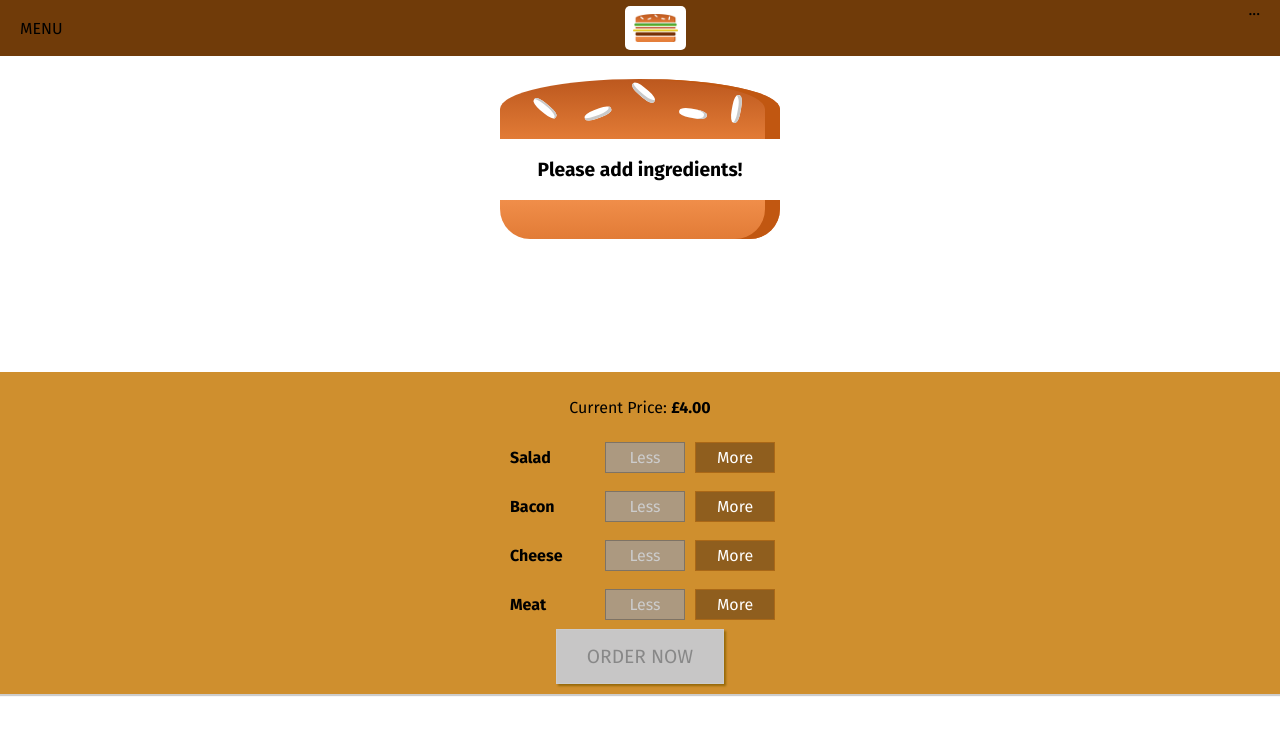
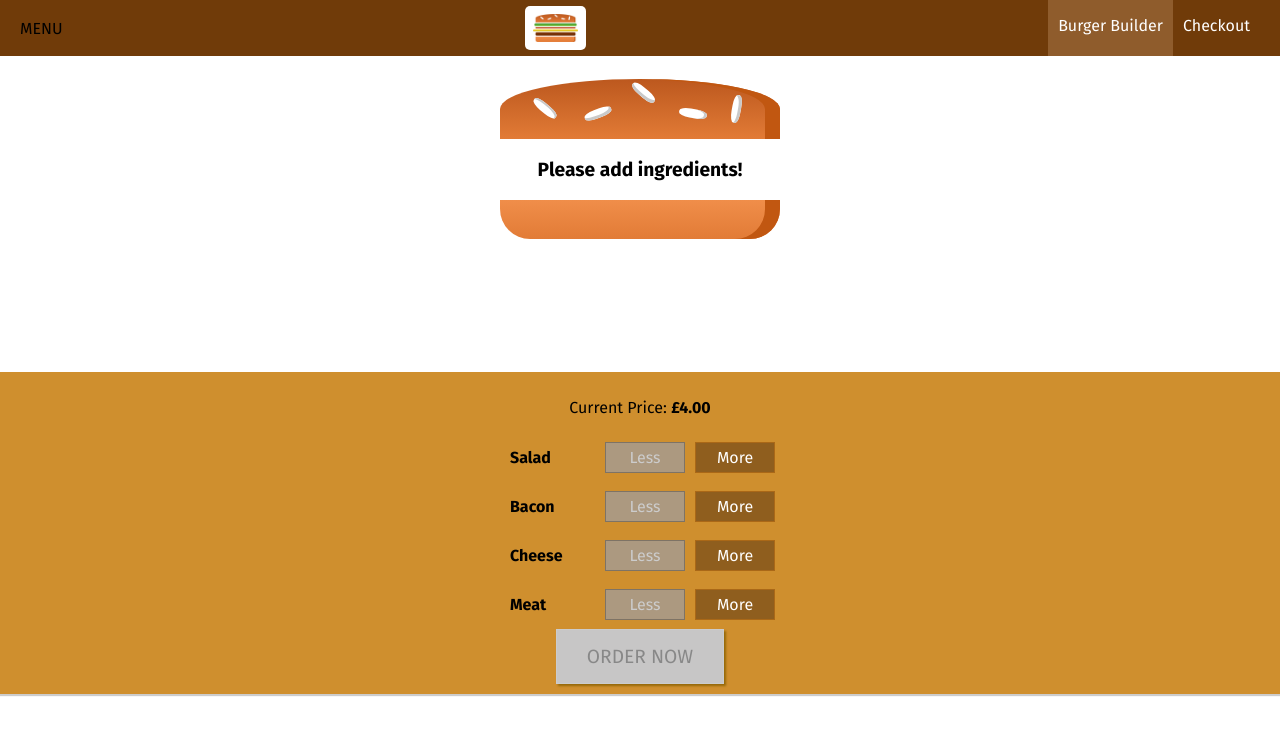
Before and after one commit to sergiosdcorreia/BurgerApp, a React (Create React App) app: page / in a window 1280 px wide. Shown: the top 734 px of the page. Built offline with nearby package versions, Linux system fonts and the light colour scheme.

Commit message:
Added navigation

```diff
--- /dev/null
+++ b/src/components/Navigation/NavigationItems/NavigationItem/NavgationItem.js
@@ -0,0 +1,11 @@
+import React from "react";
+
+import NavigationItemStyled from "../../../../styled-components/Navigation/NavigationItems/NavigationItem/NavigtionItemStyled";
+
+const NavigationItem = props => (
+  <NavigationItemStyled active={props.active}>
+    <a href={props.link}>{props.children}</a>
+  </NavigationItemStyled>
+);
+
+export default NavigationItem;
--- /dev/null
+++ b/src/components/Navigation/NavigationItems/NavigationItems.js
@@ -0,0 +1,15 @@
+import React from "react";
+
+import NavigationItem from "./NavigationItem/NavgationItem";
+import NavigationItemsStyled from "../../../styled-components/Navigation/NavigationItems/NavigationItemsStyled";
+
+const NavigationItems = () => (
+  <NavigationItemsStyled>
+    <NavigationItem link="/" active>
+      Burger Builder
+    </NavigationItem>
+    <NavigationItem link="/">Checkout</NavigationItem>
+  </NavigationItemsStyled>
+);
+
+export default NavigationItems;
--- a/src/components/Navigation/Toolbar/Toolbar.js
+++ b/src/components/Navigation/Toolbar/Toolbar.js
@@ -4,11 +4,15 @@
 import ToolbarStyled from "../../../styled-components/Navigation/Toolbar/ToolbarStyled";
 import Logo from "../../Logo/Logo";
 
+import NavigationItems from "../../Navigation/NavigationItems/NavigationItems";
+
 const Toolbar = props => (
   <ToolbarStyled>
     <div>MENU</div>
     <Logo />
-    <NavigationStyled>...</NavigationStyled>
+    <NavigationStyled>
+      <NavigationItems />
+    </NavigationStyled>
   </ToolbarStyled>
 );
 
--- /dev/null
+++ b/src/styled-components/Navigation/NavigationItems/NavigationItem/NavigtionItemStyled.js
@@ -0,0 +1,35 @@
+import styled, { css } from "styled-components";
+
+const NavigationItemStyled = styled.li`
+  margin: 0;
+  box-sizing: border-box;
+  display: flex;
+  height: 100%;
+  align-items: center;
+
+  a {
+    color: white;
+    text-decoration: none;
+    height: 100%;
+    padding: 16px 10px;
+    border-bottom: 4px solid transparent;
+    box-sizing: border-box;
+    display: block;
+
+    &:hover {
+      background-color: #8f5c2c;
+      border-bottom: 4px #40a4c8;
+      color: white;
+    }
+
+    ${props =>
+      props.active &&
+      css`
+        background-color: #8f5c2c;
+        border-bottom: 4px #40a4c8;
+        color: white;
+      `};
+  }
+`;
+
+export default NavigationItemStyled;
--- /dev/null
+++ b/src/styled-components/Navigation/NavigationItems/NavigationItemsStyled.js
@@ -0,0 +1,12 @@
+import styled from "styled-components";
+
+const NavigationItemsStyled = styled.ul`
+  margin: 0;
+  padding: 0;
+  list-style: none;
+  display: flex;
+  align-items: center;
+  height: 100%;
+`;
+
+export default NavigationItemsStyled;
```
